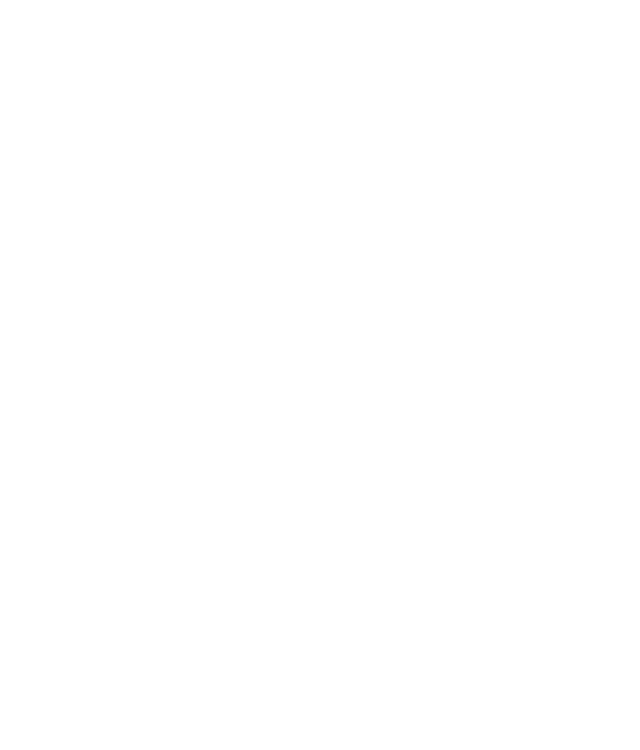
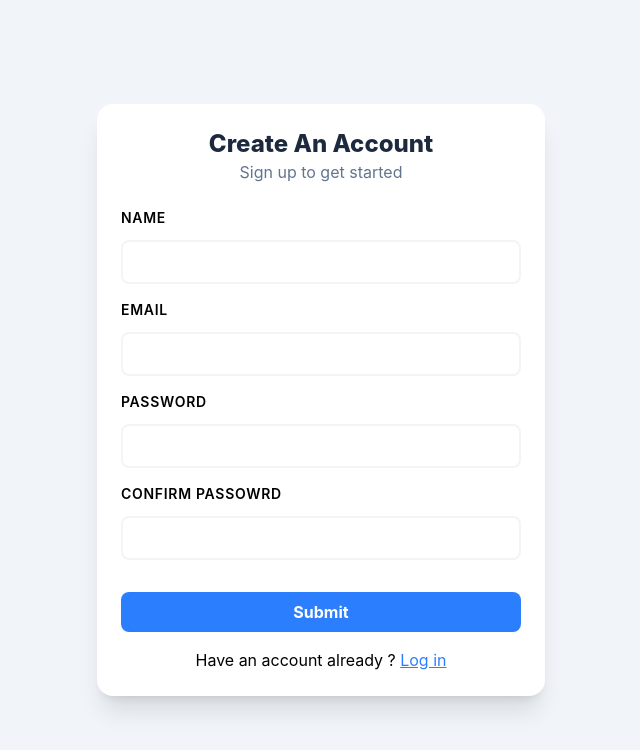
Before and after one commit to Emmanuelkorede/PROJECT2, a React (Vite) app in the folder frontend/: page / in a window 1280 px wide. Shown: the top 750 px of the page, without its empty margins (319-959 px from the left). Built offline with nearby package versions, Linux system fonts and the light colour scheme.

Commit message:
ffeat : built the sign in and login page

```diff
--- a/frontend/package.json
+++ b/frontend/package.json
@@ -11,6 +11,7 @@
   },
   "dependencies": {
     "@tailwindcss/vite": "^4.3.1",
+    "axios": "^1.18.1",
     "react": "^19.2.7",
     "react-dom": "^19.2.7",
     "react-router": "^8.0.1",
--- a/frontend/src/App.tsx
+++ b/frontend/src/App.tsx
@@ -1,9 +1,17 @@
+import { Route , Routes } from 'react-router'
+import Register from './Register' ;
+import { Login } from './Login';
 import './App.css'
 
 function App() {
 
   return (
     <>
+    <Routes>
+      <Route path='/' element={<Register />} />
+      <Route path='/login' element={<Login />} />
+      <Route path='/dashboard' element={<div> welcome</div>} />
+    </Routes>
 
     </>
   )
--- /dev/null
+++ b/frontend/src/Login.tsx
@@ -0,0 +1,69 @@
+import React, { useState } from "react";
+import { useNavigate } from "react-router";
+import axios from "axios";
+
+type PayloadObject = {
+    email : string ;
+    password : string ;
+}
+
+export function Login() {
+    const [password , setPassword] = useState("") ;
+    const [email , setEmail] = useState('') ;
+    const [loading , setLoading] = useState(false) ;
+    const [message , setMessage]  = useState("") ;
+    const navigate = useNavigate() ;
+
+    const handlesubmit = async (e : React.SubmitEvent<HTMLFormElement>) => {
+        e.preventDefault() ;
+        setMessage('') ;
+        if(email.trim() === ""|| password.trim() === "") {
+            setMessage('please fill out the required field') ;
+            return ;
+        }
+        setLoading(true) ;
+        const payload  : PayloadObject = { email , password} ;
+        try {
+            const response = await axios.post('http://localhost:3000/auth/login' , payload) ;
+            setMessage(response.data.message) ;
+            const token = response.data.token ;
+            const user = response.data.user ;
+            localStorage.setItem('token' , token) ;
+            localStorage.setItem('user' , user)
+            console.log(token) ;
+            console.log(user)
+            navigate('/dashboard')
+        } catch(error) {
+            if(axios.isAxiosError(error)) {
+                setMessage(error.response?.data?.message) ;
+            } else {
+                setMessage('something went wrong')
+            }
+        } finally {
+            setLoading(false)
+        }
+    }
+
+    return (
+        <div className="bg-slate-100 flex items-center justify-center min-h-screen p-4">
+            <form  onSubmit={handlesubmit} className="flex flex-col max-w-md w-full p-6 bg-white gap-4 rounded-2xl shadow-xl ">
+                <div className="text-center mb-2">
+                    <h1 className="text-2xl text-center font-extrabold text-slate-800">  Log in to your account</h1>
+                    <p className="text-slate-500">Log in to continue</p>
+                </div>
+
+                <div className="flex flex-col gap-3">
+                    <label htmlFor="email" className="font-semibold text-sm uppercase tracking-wider">Email  </label>
+                    <input type="email" id="email" className="px-4 py-2 border-2 border-gray-100 outline-none focus:border-blue-200 rounded-lg" value={email} onChange={(e) => setEmail(e.target.value)} required/>
+                </div>
+                <div className="flex flex-col gap-3">
+                    <label htmlFor="password" className="font-semibold text-sm uppercase tracking-wider" >Password  </label>
+                    <input type="password" id="password" className="px-4 py-2 border-2 border-gray-100 outline-none focus:border-blue-200 rounded-lg" value={password} onChange={(e) => setPassword(e.target.value)} required/>
+                </div>
+
+                {message && <p className="text-red-500">{message}</p>}
+                <button type="submit" className="bg-blue-500 text-white font-bold w-full hover:bg-blue-800 px-4 py-2 rounded-lg mt-4" >{loading ? 'Loggin..' : 'Log in'}</button>
+            </form>
+        </div>
+    )
+}
--- /dev/null
+++ b/frontend/src/Register.tsx
@@ -0,0 +1,81 @@
+import React, { useState } from "react" ;
+import axios from "axios";
+import { Link, useNavigate } from "react-router";
+type Payload = {
+    name : string ;
+    password : string ;
+    email :string
+}
+
+
+export default function Register() {
+    const[name , setName] = useState("") ;
+    const [password , setPassword] = useState("") ;
+    const [email , setEmail] = useState('') ;
+    const [loading , setLoading] = useState(false) ;
+    const [message , setMessage]  = useState("") ;
+    const [confirmPassowrd , setConfirmPassword] = useState("") ;
+    const navigate = useNavigate() ;
+
+    const handlesubmit = async ( e : React.SubmitEvent<HTMLFormElement> ) => {
+        e.preventDefault() ;
+        setMessage('') ;
+        if(name.trim() === "" || email.trim() === ""|| password.trim() === "") {
+            setMessage('please fill out the required field') ;
+            return ;
+        }
+        if(confirmPassowrd !== password) {
+            setMessage('passwords dont match')
+            return  ;
+        }
+        setLoading(true) ;
+        const payload : Payload = {name , email , password} ;
+        try {
+            const response = await axios.post('http://localhost:3000/auth/register' , payload) ;
+            setMessage(response.data.message) ;
+            navigate('/login')
+        } catch(error) {
+            if(axios.isAxiosError(error)) {
+                const errorMsg = error.response?.data?.message || error.response?.data?.error
+                setMessage(errorMsg || 'Registration failed');
+
+            } else {
+                setMessage('something went wrong')
+            }
+        } finally {
+            setLoading(false)
+        }
+    }
+    return (
+        <div className="bg-slate-100 flex items-center justify-center min-h-screen p-4">
+            <form  onSubmit={handlesubmit} className="flex flex-col max-w-md w-full p-6 bg-white gap-4 rounded-2xl shadow-xl ">
+                <div className="text-center mb-2">
+                    <h1 className="text-2xl text-center font-extrabold text-slate-800">  Create An Account</h1>
+                    <p className="text-slate-500">Sign up to get started</p>
+                </div>
+                <div className="flex flex-col gap-3">
+                    <label htmlFor="name" className="font-semibold text-sm uppercase tracking-wider">Name  </label>
+                    <input type="text" id="name" className="px-4 py-2 border-2 border-gray-100 outline-none focus:border-blue-200 rounded-lg" required value={name} onChange={(e) => setName(e.target.value)}/>
+                </div>
+                <div className="flex flex-col gap-3">
+                    <label htmlFor="email" className="font-semibold text-sm uppercase tracking-wider">Email  </label>
+                    <input type="email" id="email" className="px-4 py-2 border-2 border-gray-100 outline-none focus:border-blue-200 rounded-lg" value={email} onChange={(e) => setEmail(e.target.value)} required/>
+                </div>
+                <div className="flex flex-col gap-3">
+                    <label htmlFor="password" className="font-semibold text-sm uppercase tracking-wider" >Password  </label>
+                    <input type="password" id="password" className="px-4 py-2 border-2 border-gray-100 outline-none focus:border-blue-200 rounded-lg" value={password} onChange={(e) => setPassword(e.target.value)} required/>
+                </div>
+                <div className="flex flex-col gap-3">
+                    <label htmlFor="confirmPassword" className="font-semibold text-sm uppercase tracking-wider">Confirm Passowrd  </label>
+                    <input type="password" id="confirmPassword" className="px-4 py-2 border-2 border-gray-100 outline-none focus:border-blue-200 rounded-lg" required value={confirmPassowrd} onChange={(e) => setConfirmPassword(e.target.value)}/>
+                </div>
+                {message && <p className="text-red-500">{message}</p>}
+                <button type="submit" className="bg-blue-500 text-white font-bold w-full hover:bg-blue-800 px-4 py-2 rounded-lg mt-4" >{loading ? 'Submitting..' : 'Submit'}</button>
+                <div className="text-center">
+                    <p>Have an account already ? <Link to="/login" className="underline text-blue-500">Log in </Link></p>
+                </div>
+            </form>
+        </div>
+    )
+
+}
```
Also changed, not shown: frontend/src/Dashboard.jsx (added), 1 other file (tests, documents, lock files or other folders).
